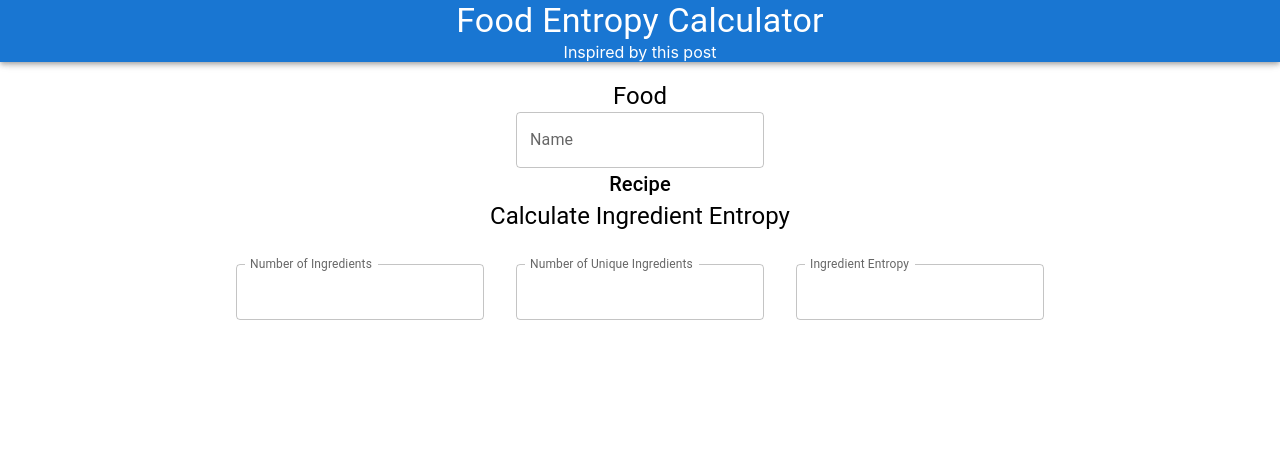
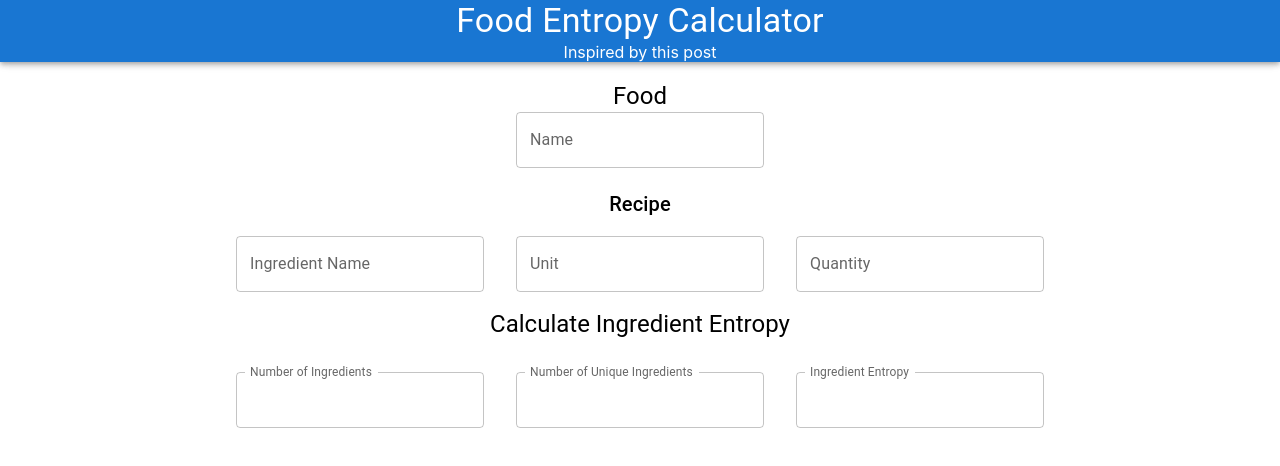
Before and after one commit to nchandlersmith/salad-theory-frontend, a React (Create React App) app: page / in a window 1280 px wide. Shown: the top 466 px of the page. Built offline with nearby package versions, Linux system fonts and the light colour scheme.

Commit message:
Add single ingredient.

```diff
--- a/src/components/Food.tsx
+++ b/src/components/Food.tsx
@@ -1,4 +1,4 @@
-import {TextField, Typography} from "@mui/material";
+import {FormGroup, TextField, Typography} from "@mui/material";
 import React from "react";
 
 const Food = () => {
@@ -11,14 +11,41 @@ const Food = () => {
       </Typography>
       <TextField
         label='Name'
-      >
-        Name
-      </TextField>
+      />
       <Typography
+        sx={{
+          marginTop: '1em'
+        }}
         variant='h6'
       >
         Recipe
       </Typography>
+      <FormGroup
+        sx={{
+          display: 'flex',
+          flexDirection: 'row'
+        }}
+      >
+        <TextField
+          sx={{
+            margin: '1em'
+          }}
+          label='Ingredient Name'
+        />
+        <TextField
+          sx={{
+            margin: '1em'
+          }}
+          label='Unit'
+        />
+        <TextField
+          sx={{
+            margin: '1em'
+          }}
+          label='Quantity'
+        />
+
+      </FormGroup>
     </>
   )
 }
```
Also changed, not shown: 1 other file (tests, documents, lock files or other folders).
